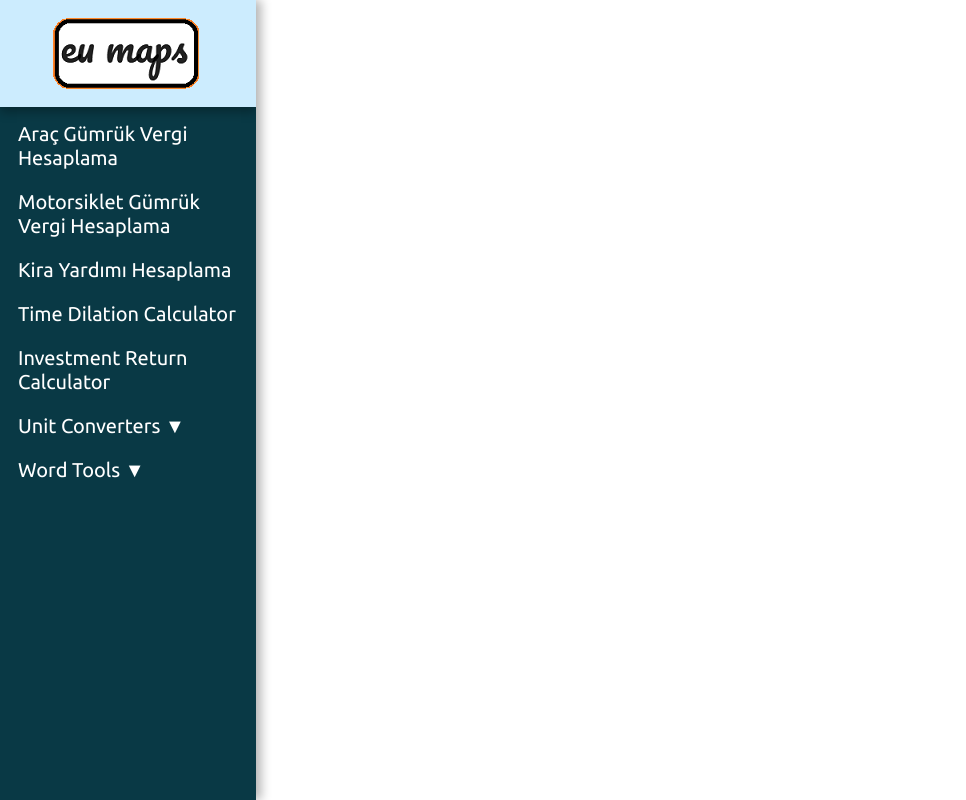
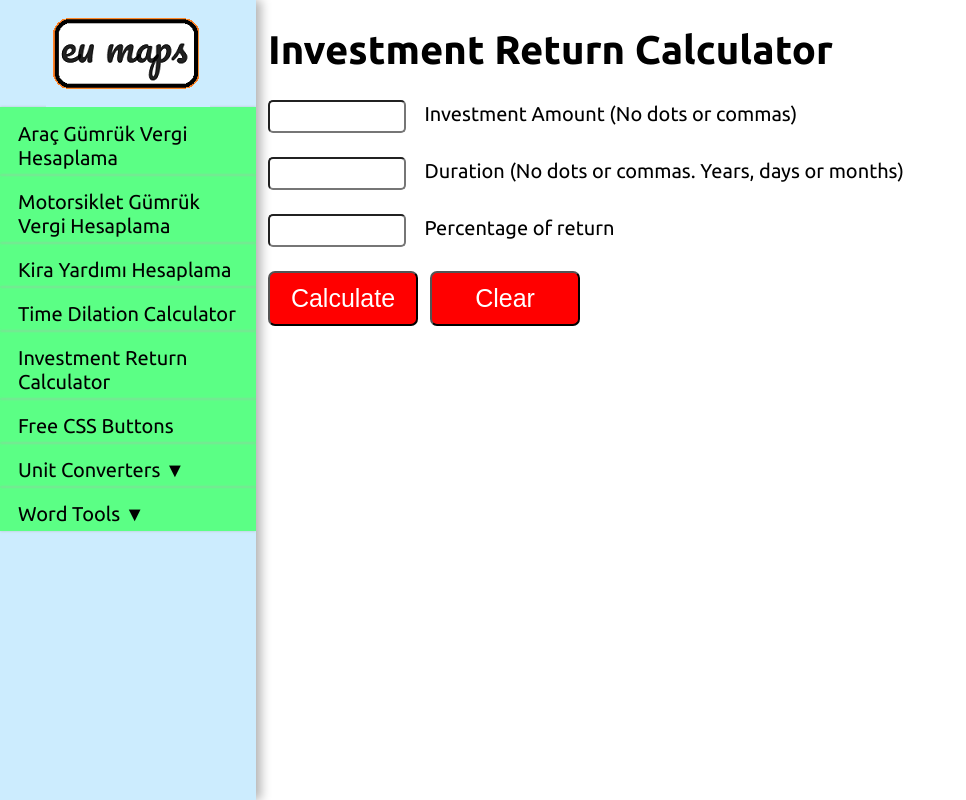
Before and after one commit to abdulhakim-altunkaya/eumaps, a React (Create React App) app in the folder client/: page /investment-return-calculator in a window 1280 px wide. Shown: the whole page, without its empty margins (0-966 px from the left). Built offline with nearby package versions, Linux system fonts and the light colour scheme; the HTML template or start-up script is replaced by a standard one; a web font is replaced by a local one.

Commit message:
investment calculator is finished

```diff
--- a/client/src/components/MainArea.js
+++ b/client/src/components/MainArea.js
@@ -1,13 +1,15 @@
 import React from 'react';
 import {BrowserRouter as Router, Routes, Route, Link} from "react-router-dom";
 import SpeedOfLight from "./subcomponents/SpeedOfLight";
+import Investment from "./subcomponents/Investment";
 import IndexComp from "./subcomponents/IndexComp";
 
 function MainArea() {
   return (
     <div className='mainArea'>
       <Routes>
-        <Route path="/speedoflight" element={<SpeedOfLight/>} />
+        <Route path="/speed-of-light-calculator" element={<SpeedOfLight/>} />
+        <Route path="/investment-return-calculator" element={<Investment/>} />
         <Route path="/" element={<IndexComp/>} />
       </Routes>
     </div>
--- a/client/src/components/SidebarNav.js
+++ b/client/src/components/SidebarNav.js
@@ -1,6 +1,9 @@
 import React, {useState} from 'react';
+import { useNavigate } from 'react-router-dom';
 
 function SidebarNav() {
+
+  const navigate = useNavigate();
 
   const [converterToggle, setConverterToggle] = useState(false);
   const [wordToolsToggle, setWordToolsToggle] = useState(false);
@@ -19,8 +22,9 @@ function SidebarNav() {
       <div className='sidebarMainButtons'>Araç Gümrük Vergi Hesaplama</div>
       <div className='sidebarMainButtons'>Motorsiklet Gümrük Vergi Hesaplama</div>
       <div className='sidebarMainButtons'>Kira Yardımı Hesaplama</div>
-      <div className='sidebarMainButtons'>Time Dilation Calculator</div>
-      <div className='sidebarMainButtons'>Investment Return Calculator</div>
+      <div className='sidebarMainButtons' onClick={() => navigate("/speed-of-light-calculator")}>Time Dilation Calculator</div>
+      <div className='sidebarMainButtons' onClick={() => navigate("/investment-return-calculator")}>Investment Return Calculator</div>
+      <div className='sidebarMainButtons'>Free CSS Buttons</div>
       <div onClick={toggleConverters} className='sidebarMainButtons'>Unit Converters &#x25BC;</div>
       {
         converterToggle && (
--- /dev/null
+++ b/client/src/components/subcomponents/Investment.js
@@ -0,0 +1,79 @@
+import React, {useState} from 'react';
+import '../../styles/investment.css';
+
+function Investment() {
+
+  const [resultArea, setResultArea] = useState("");
+
+
+
+  const calculateInvestment = (e) => {
+    e.preventDefault();//prevent form from refreshing page;
+
+    const formData = new FormData(e.target);
+    const invAmount2 = formData.get("invAmount");
+    const invDuration2 = formData.get("invDuration");
+    const invPercentage2 = formData.get("invPercentage");
+
+    if (Number(invAmount2) < 1 || Number(invAmount2) > 10000000000 || invAmount2==="" ) {
+      alert("Please enter a valid amount");
+      return;
+    }
+    if (Number(invDuration2) < 1 || Number(invDuration2) > 100 || invDuration2==="" ) {
+      alert("Please enter a valid duration");
+      return;
+    }
+    if (Number(invPercentage2) < 1 || Number(invPercentage2) > 10000 || invAmount2==="" ) {
+      alert("Please enter a valid percentage");
+      return;
+    }
+    if (!Number.isInteger(Number(invAmount2)) || !Number.isInteger(Number(invDuration2)) || !Number.isInteger(Number(invPercentage2))) {
+      alert("Please enter a whole number (no decimals allowed).");
+      return;
+    }
+
+    let balance = invAmount2;
+    let resultsArray = [];
+    for (let i = 0; i < invDuration2; i++) {
+      balance = Number(balance) + Number(balance*(invPercentage2/100));
+      resultsArray.push(Math.round(balance));
+    }
+
+    setResultArea(
+      resultsArray.map( (invReturn, index) => (
+        <span key={index}><span>{invReturn}</span> in {index+1} years <br/></span>
+      ))
+    )
+  }
+
+  const clearInvestment = (e) => {
+    e.preventDefault();//prevent the form from refreshing the page
+    e.target.closest("form").reset();
+    setResultArea("");
+  }
+
+  return (
+    <div>
+      <h1 className='formHeader'>Investment Return Calculator</h1>
+      <form className='formInvestment' onSubmit={calculateInvestment}>
+        <input className='inputFields' type='number' name='invAmount' min="1" max="10000000000" required/> &nbsp; &nbsp;
+        <label>Investment Amount (No dots or commas)</label> <br/><br/>
+
+        <input className='inputFields' type='number' name='invDuration' min="1" max="100" required/> &nbsp; &nbsp;
+        <label>Duration (No dots or commas. Years, days or months)</label> <br/><br/>
+
+        <input className='inputFields' type='number' name='invPercentage' min="1" max="10000" required/> &nbsp; &nbsp;
+        <label>Percentage of return</label> <br/><br/>
+
+        <button className='button1' type="submit" >Calculate</button>
+        <button className='button1' onClick={clearInvestment} >Clear</button>
+      </form>
+
+      <div className='resultAreaInvestment'>
+        {resultArea}
+     </div>
+    </div>
+  )
+}
+
+export default Investment
--- a/client/src/index.css
+++ b/client/src/index.css
@@ -23,11 +23,22 @@ html {
 
   .sidebarArea {
     min-width: 20%;
+    background-color: #CCECFE;
+    color: black;
+    /*
     background-color: #093945;
     color: white;
+    */
     box-shadow: 5px 0px 10px rgba(0, 0, 0, 0.3);/*border right shade*/
     height: 100vh;
-    overflow-y: auto;
+    overflow-y: auto; /* Content scrolls if overflow */
+    scrollbar-width: none; /* For Firefox */
+    user-select: none;
+}
+
+  /* For WebKit-based browsers (Chrome, Safari) */
+  .sidebarArea::-webkit-scrollbar {
+      display: none; /* Hide scrollbar */
   }
 
   .sidebarLogoArea {
@@ -41,13 +52,19 @@ html {
   }
   .sidebarButtonsArea {
     cursor: pointer;
+    background-color: #5bff85;
   }
   .sidebarMainButtons{
+    box-shadow: 0px 0.4px 3px #b0b0b0; /* Bottom border shadow */
   }
   .sidebarMainButtons:hover {
     background-color: #3C6478;
     /* Light gray border on hover */
   }
+  .sidebarMainButtons:active{
+    background-color: #94b8c9;
+  }
+
   .sidebarSideButtons {
     background-color: #EFD469;
     color: black;
--- /dev/null
+++ b/client/src/styles/investment.css
@@ -0,0 +1,59 @@
+.formHeader {
+    margin-left: 12px;
+}
+.formInvestment button {
+    margin-left: 12px;
+}
+
+.resultAreaInvestment {
+    margin-top: 20px;
+    margin-left: 12px;
+}
+
+/*<button class="button1">COPY ME</button>*/
+@import url('https://fonts.googleapis.com/css2?family=Days+One&display=swap');
+.button1{
+    width: 150px;
+    height: 55px;
+    font-size: 20px;
+    background-color: red;
+    color: white;
+    font-size: 25px;
+    font-family: "Days One", sans-serif;
+    border-radius: 7px;
+    padding: 5px;
+    user-select: none;
+    cursor: pointer;
+    transition-duration: 0.3s;
+}
+.button1:hover{
+    background-color: rgb(171, 3, 3);
+}
+.button1:active {
+    box-shadow: 0 3px #666;
+    transform: translateY(2px);
+}
+
+
+
+/*<input className="inputFields" />*/
+.inputFields {
+    height: 27px;
+    width: 130px;
+    margin-left: 12px;
+    border-radius: 5px;
+}
+.inputFields:focus {
+    background-color: lightsalmon;
+    color:black;
+}
+/* Chrome, Safari, Edge, Opera */
+    input::-webkit-outer-spin-button,
+    input::-webkit-inner-spin-button {
+    -webkit-appearance: none;
+    margin: 0;
+}
+/* Firefox */
+input[type=number] {
+    -moz-appearance: textfield;
+}
```
